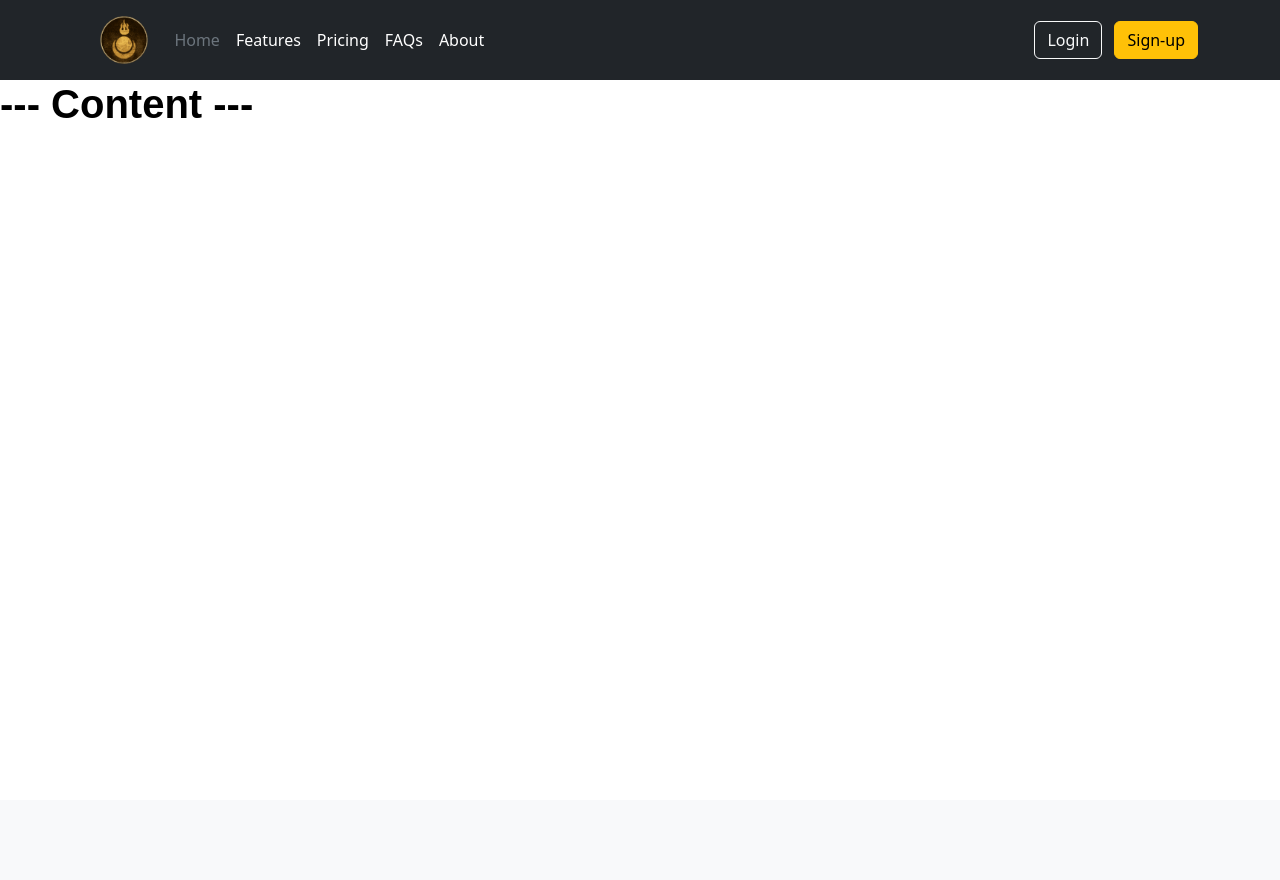
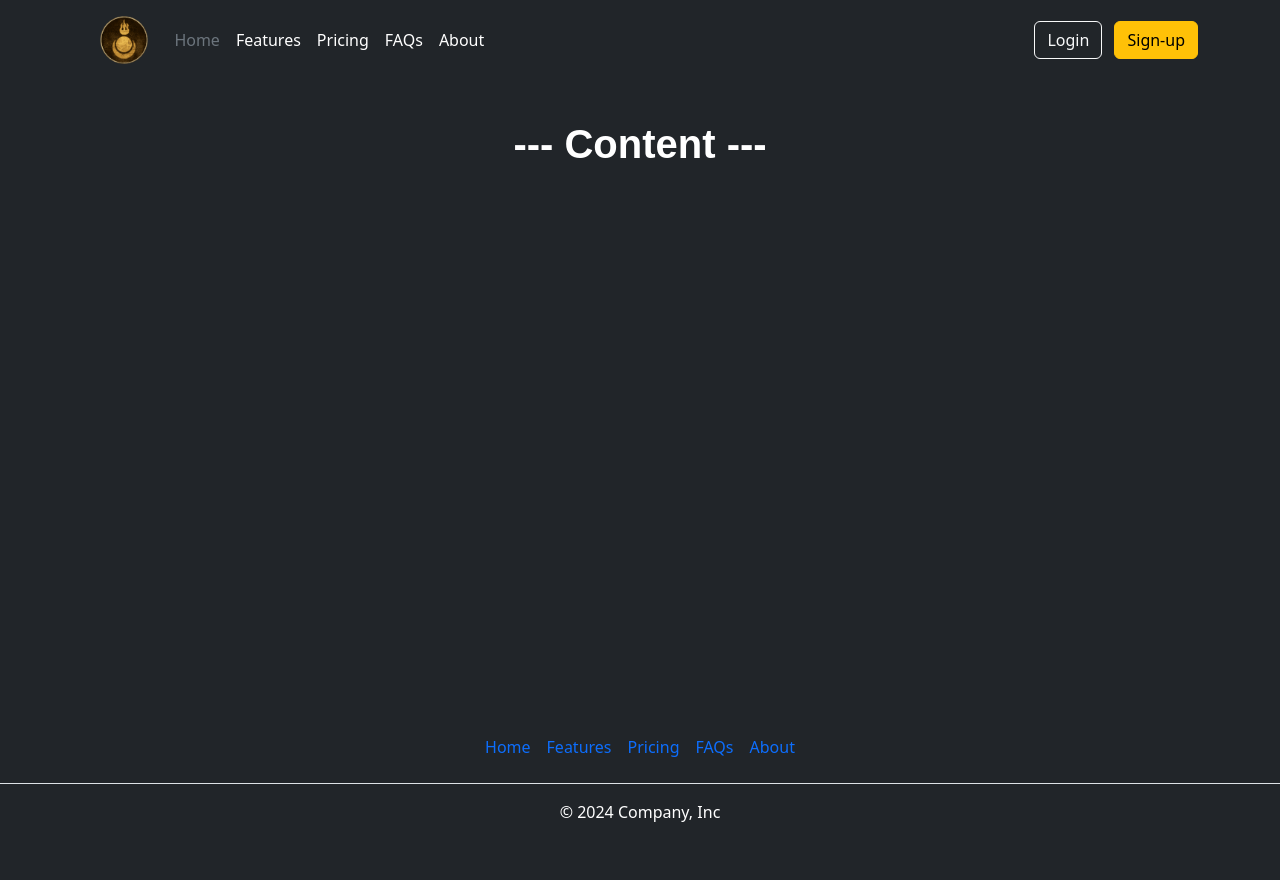
Before and after one commit to Makcumys007/flask-yt, a Flask app: page / in a window 1280 px wide. Before the commit the page ends 118 px from the top, so only its background shows below. Run offline with Flask 3, Linux system fonts and the light colour scheme; some libraries are stand-ins or nearby versions.

Commit message:
sticky header

```diff
--- a/app/static/css/main.css
+++ b/app/static/css/main.css
@@ -1,8 +1,27 @@
 @import url('fonts.css');
 
 body {
-    background: #fff;
-    color: #000;
+    background-color: RGBA(var(--bs-dark-rgb),var(--bs-bg-opacity,1)) !important;
+    color: #fff;
+}
+
+.header {
+    position: sticky;
+    top: 0;
+}
+
+.page {
+    overflow-x: hidden;
+    display: flex;
+    flex-direction: column;
+    min-height: 100vh;
+}
+
+.content {
+    max-width: 1140px;
+    margin: 0 auto;
+    padding: 40px 20px;
+    flex: 1 1 auto;
 }
 
 .header_img {
--- /dev/null
+++ b/app/templates/main/__footer.html
@@ -0,0 +1,10 @@
+<footer class="py-3 my-4 text-bg-dark">
+    <ul class="nav justify-content-center border-bottom pb-3 mb-3">
+      <li class="nav-item"><a href="#" class="nav-link px-2 text-body-white">Home</a></li>
+      <li class="nav-item"><a href="#" class="nav-link px-2 text-body-white">Features</a></li>
+      <li class="nav-item"><a href="#" class="nav-link px-2 text-body-white">Pricing</a></li>
+      <li class="nav-item"><a href="#" class="nav-link px-2 text-body-white">FAQs</a></li>
+      <li class="nav-item"><a href="#" class="nav-link px-2 text-body-white">About</a></li>
+    </ul>
+    <p class="text-center text-body-white">© 2024 Company, Inc</p>
+  </footer>
--- a/app/templates/main/__header.html
+++ b/app/templates/main/__header.html
@@ -1,4 +1,4 @@
-<header class="p-3 text-bg-dark">
+<header class="header p-3 text-bg-dark">
     <div class="container">
       <div class="d-flex flex-wrap align-items-center justify-content-center justify-content-lg-start">
         <a href="/" class="d-flex align-items-center mb-2 mb-lg-0 text-white text-decoration-none">
--- a/app/templates/main/base.html
+++ b/app/templates/main/base.html
@@ -9,16 +9,14 @@
 
 </head>
 <body>
+    <!-- Header -->
+            {% include 'main/__header.html' %}
     <div class="page">
-        <header>
-            {% include 'main/__header.html' %}
-        </header>
-        <main>
+        <main class="content">
             {% block content %} {% endblock %}
         </main>
-        <footer>
-
-        </footer>
+        <!-- Footer -->
+            {% include 'main/__footer.html' %}
     </div>
 </body>
 <script src="{{ url_for('static', filename='js/libs/bootstrap.min.js') }}"></script>
```
